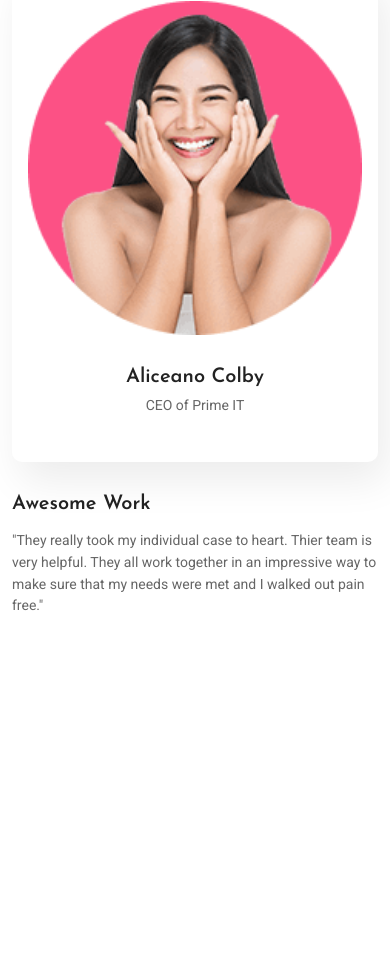
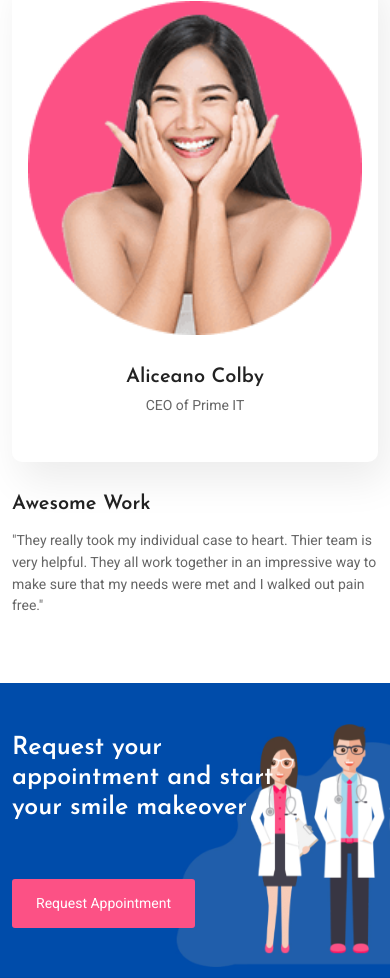
Before and after one commit to Gautampatel-28/doctor_clinic, a plain HTML site: page index.html in a window 390 px wide. Shown: the part 8473-9451 px from the top of the page. Before the commit the page ends 9156 px from the top, so only its background shows below. Drawn offline with nearby package versions, Linux system fonts and the light colour scheme.

Commit message:
gallery/appoinment pgadded

```diff
--- a/css/style.css
+++ b/css/style.css
@@ -425,3 +425,12 @@ p {
 .gallery_wrapper img {
     border-radius: .9375rem;
 }
+
+
+/*Appointment*/
+.appointment_wrapper{
+    background-image: url("../images/appointmnet-bg.jpg");
+    background-repeat: no-repeat;
+    background-position: center;
+    background-size: cover;
+}
--- a/index.html
+++ b/index.html
@@ -400,6 +400,18 @@
         </section>
     <!---Testimonial Section list exit--->
 
+    <!---Appointment Section list --->
+        <section class="appointment_wrapper wrapper">
+            <div class="container">
+                <div class="row">
+                    <div class="col-lg-4 col-md-6 col-sm-8 col-10">
+                        <h3>Request your appointment and start your smile makeover</h3>
+                        <a href="#" class="mt-5 main-btn fill-btn">Request Appointment</a>
+                    </div>
+                </div>
+            </div>
+        </section>
+    <!---Appointment Section list exit--->
 
 </body>
 
```
